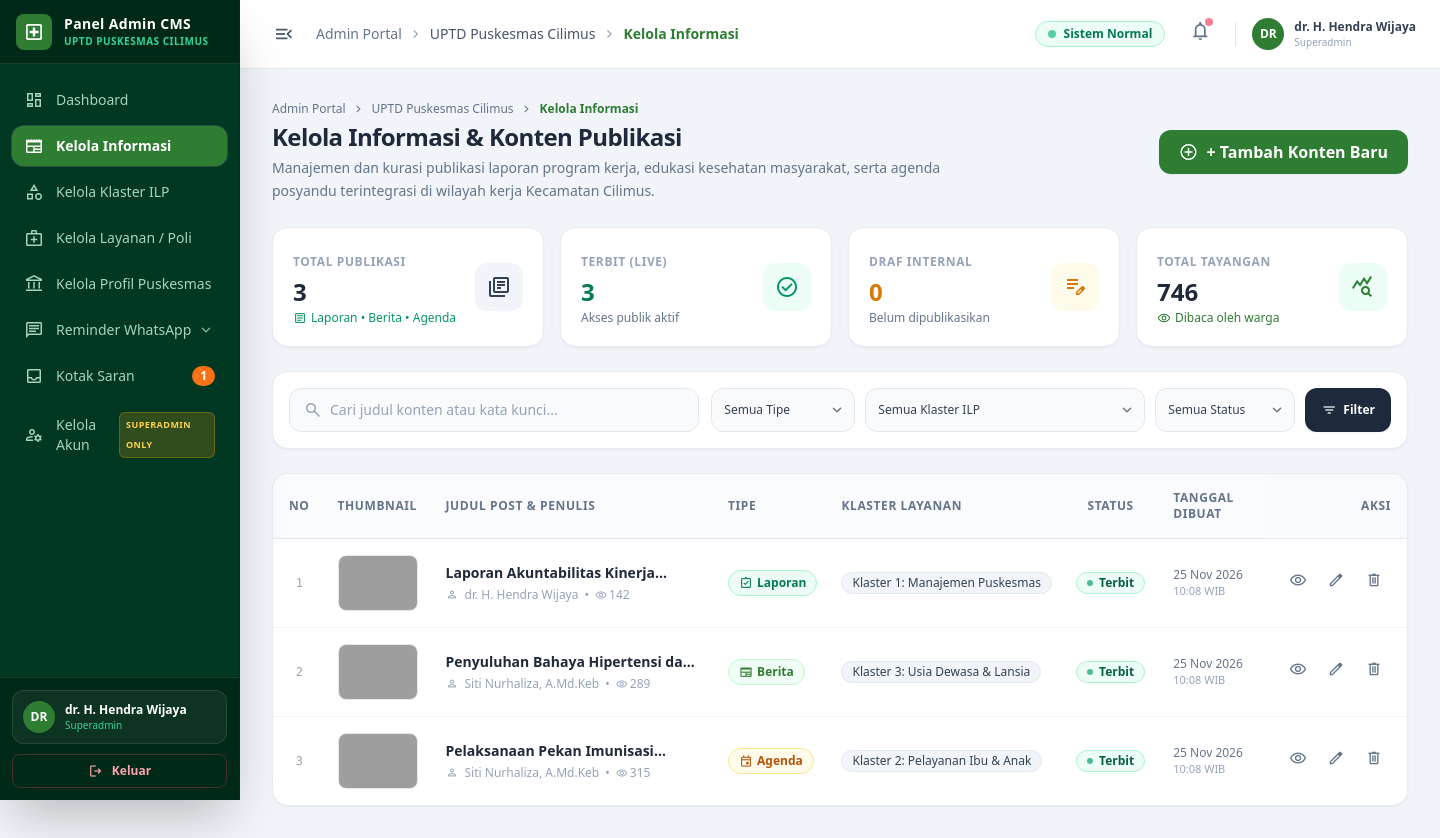
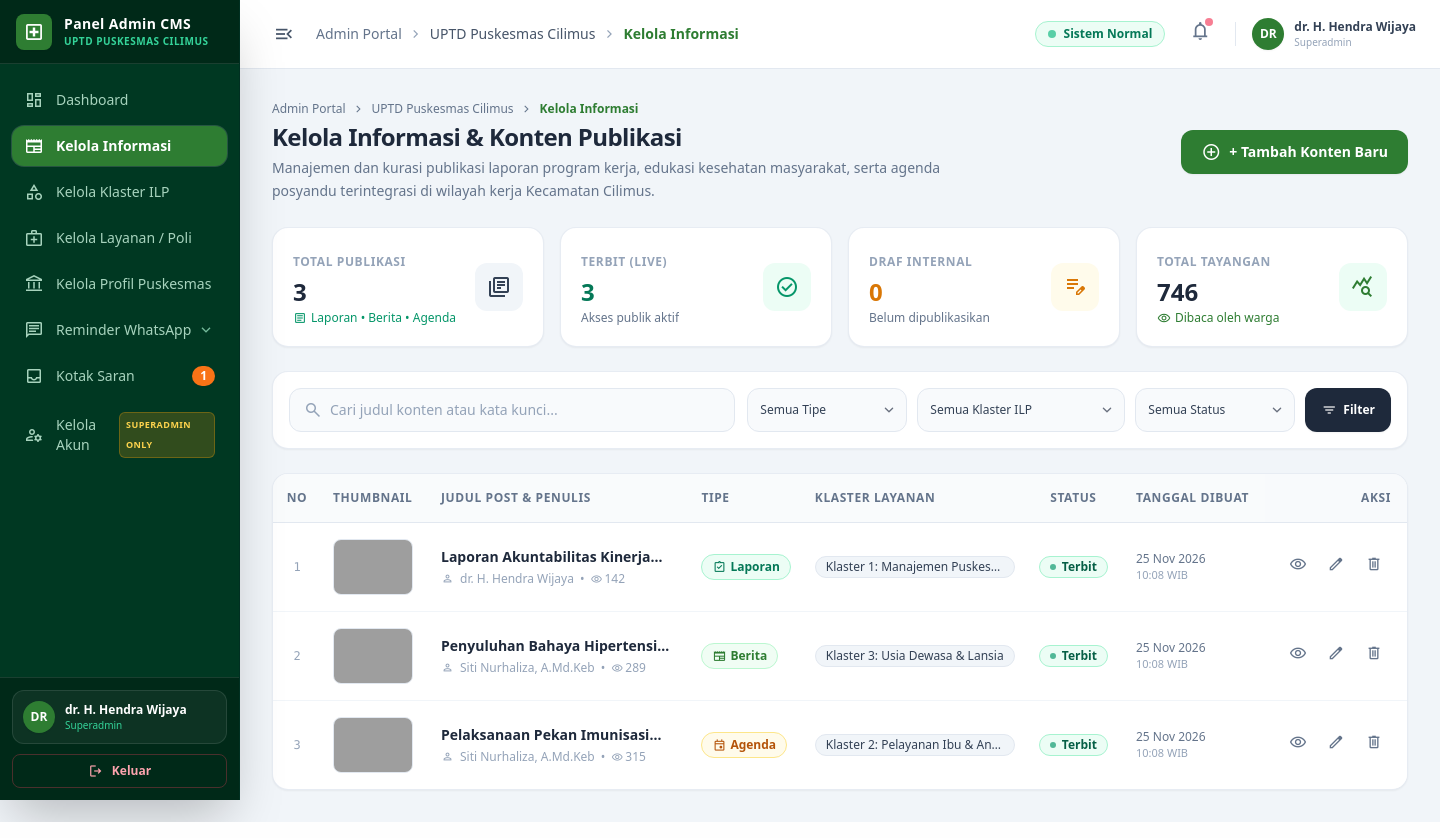
Before and after one commit to alikafdh/Project, a Laravel app: page /admin/posts in a window 1440 px wide. Run offline with Laravel 12, Linux system fonts and the light colour scheme; a user stored in the database is signed in; data comes from the database, SQL or seed files in the repository; style sheets or scripts are compiled from the project's sources; grey boxes are pictures that could not be loaded.

Commit message:
fix(admin-posts): fix Kelola Informasi layout overflow when sidebar navigation is open

```diff
--- a/resources/views/admin/posts/index.blade.php
+++ b/resources/views/admin/posts/index.blade.php
@@ -1,5 +1,5 @@
 <x-admin-layout title="Kelola Informasi">
-    <div class="space-y-6" x-data="{
+    <div class="space-y-6 min-w-0 w-full" x-data="{
         deleteModalOpen: false,
         deleteUrl: '',
         deleteTitle: '',
@@ -16,9 +16,9 @@
         }
     }">
         <!-- Top Breadcrumb & Title Section -->
-        <div class="flex flex-col md:flex-row md:items-center justify-between gap-4">
-            <div class="space-y-1">
-                <div class="flex items-center gap-1.5 text-xs text-slate-500 font-medium">
+        <div class="flex flex-col lg:flex-row lg:items-center justify-between gap-4">
+            <div class="space-y-1 min-w-0">
+                <div class="flex flex-wrap items-center gap-1.5 text-xs text-slate-500 font-medium">
                     <span>Admin Portal</span>
                     <span class="material-symbols-outlined text-[14px]">chevron_right</span>
                     <span>UPTD Puskesmas Cilimus</span>
@@ -30,8 +30,8 @@
                     Manajemen dan kurasi publikasi laporan program kerja, edukasi kesehatan masyarakat, serta agenda posyandu terintegrasi di wilayah kerja Kecamatan Cilimus.
                 </p>
             </div>
-            <div class="flex items-center gap-3 self-start md:self-auto">
-                <a href="{{ route('admin.posts.create') }}" class="h-11 px-5 rounded-xl text-white font-bold flex items-center gap-2 shadow-sm transition-all hover:opacity-95" style="background-color: #2E7D32;">
+            <div class="flex items-center gap-3 self-start lg:self-auto flex-shrink-0">
+                <a href="{{ route('admin.posts.create') }}" class="h-11 px-5 rounded-xl text-white text-sm font-bold flex items-center gap-2 shadow-sm transition-all hover:opacity-95 whitespace-nowrap flex-shrink-0" style="background-color: #2E7D32;">
                     <span class="material-symbols-outlined text-[20px]">add_circle</span>
                     <span>+ Tambah Konten Baru</span>
                 </a>
@@ -39,51 +39,53 @@
         </div>
 
         <!-- 4 Summary Metric Cards -->
-        <div class="grid grid-cols-1 sm:grid-cols-2 lg:grid-cols-4 gap-4">
-            <div class="bg-white p-5 rounded-2xl border border-slate-200/80 shadow-sm flex items-center justify-between">
-                <div>
+        <div class="grid grid-cols-1 sm:grid-cols-2 xl:grid-cols-4 gap-4">
+            <div class="bg-white p-5 rounded-2xl border border-slate-200/80 shadow-sm flex items-center justify-between gap-3">
+                <div class="min-w-0">
                     <span class="text-xs font-semibold text-slate-400 uppercase tracking-wider">Total Publikasi</span>
                     <h3 class="text-2xl font-bold text-slate-800 mt-1">{{ $totalPosts }}</h3>
                     <p class="text-xs text-emerald-600 font-medium flex items-center gap-1 mt-0.5">
-                        <span class="material-symbols-outlined text-[14px]">article</span> Laporan &bull; Berita &bull; Agenda
+                        <span class="material-symbols-outlined text-[14px] flex-shrink-0">article</span>
+                        <span class="truncate">Laporan &bull; Berita &bull; Agenda</span>
                     </p>
                 </div>
-                <div class="w-12 h-12 rounded-xl bg-slate-100 flex items-center justify-center text-slate-700">
+                <div class="w-12 h-12 rounded-xl bg-slate-100 flex items-center justify-center text-slate-700 flex-shrink-0">
                     <span class="material-symbols-outlined text-[24px]">library_books</span>
                 </div>
             </div>
 
-            <div class="bg-white p-5 rounded-2xl border border-slate-200/80 shadow-sm flex items-center justify-between">
-                <div>
+            <div class="bg-white p-5 rounded-2xl border border-slate-200/80 shadow-sm flex items-center justify-between gap-3">
+                <div class="min-w-0">
                     <span class="text-xs font-semibold text-slate-400 uppercase tracking-wider">Terbit (Live)</span>
                     <h3 class="text-2xl font-bold text-emerald-700 mt-1">{{ $publishedPosts }}</h3>
-                    <p class="text-xs text-slate-500 mt-0.5">Akses publik aktif</p>
+                    <p class="text-xs text-slate-500 mt-0.5 truncate">Akses publik aktif</p>
                 </div>
-                <div class="w-12 h-12 rounded-xl bg-emerald-50 flex items-center justify-center text-emerald-600">
+                <div class="w-12 h-12 rounded-xl bg-emerald-50 flex items-center justify-center text-emerald-600 flex-shrink-0">
                     <span class="material-symbols-outlined text-[24px]">check_circle</span>
                 </div>
             </div>
 
-            <div class="bg-white p-5 rounded-2xl border border-slate-200/80 shadow-sm flex items-center justify-between">
-                <div>
+            <div class="bg-white p-5 rounded-2xl border border-slate-200/80 shadow-sm flex items-center justify-between gap-3">
+                <div class="min-w-0">
                     <span class="text-xs font-semibold text-slate-400 uppercase tracking-wider">Draf Internal</span>
                     <h3 class="text-2xl font-bold text-amber-600 mt-1">{{ $draftPosts }}</h3>
-                    <p class="text-xs text-slate-500 mt-0.5">Belum dipublikasikan</p>
+                    <p class="text-xs text-slate-500 mt-0.5 truncate">Belum dipublikasikan</p>
                 </div>
-                <div class="w-12 h-12 rounded-xl bg-amber-50 flex items-center justify-center text-amber-600">
+                <div class="w-12 h-12 rounded-xl bg-amber-50 flex items-center justify-center text-amber-600 flex-shrink-0">
                     <span class="material-symbols-outlined text-[24px]">edit_note</span>
                 </div>
             </div>
 
-            <div class="bg-white p-5 rounded-2xl border border-slate-200/80 shadow-sm flex items-center justify-between">
-                <div>
+            <div class="bg-white p-5 rounded-2xl border border-slate-200/80 shadow-sm flex items-center justify-between gap-3">
+                <div class="min-w-0">
                     <span class="text-xs font-semibold text-slate-400 uppercase tracking-wider">Total Tayangan</span>
                     <h3 class="text-2xl font-bold text-slate-800 mt-1">{{ number_format($totalViews) }}</h3>
                     <p class="text-xs text-[#2E7D32] font-medium flex items-center gap-1 mt-0.5">
-                        <span class="material-symbols-outlined text-[14px]">visibility</span> Dibaca oleh warga
+                        <span class="material-symbols-outlined text-[14px] flex-shrink-0">visibility</span>
+                        <span class="truncate">Dibaca oleh warga</span>
                     </p>
                 </div>
-                <div class="w-12 h-12 rounded-xl bg-emerald-50 flex items-center justify-center text-[#2E7D32]">
+                <div class="w-12 h-12 rounded-xl bg-emerald-50 flex items-center justify-center text-[#2E7D32] flex-shrink-0">
                     <span class="material-symbols-outlined text-[24px]">query_stats</span>
                 </div>
             </div>
@@ -91,15 +93,15 @@
 
         <!-- Filter & Search Toolbar -->
         <div class="bg-white p-4 rounded-2xl border border-slate-200/80 shadow-sm">
-            <form method="GET" action="{{ route('admin.posts.index') }}" class="flex flex-col lg:flex-row items-stretch lg:items-center justify-between gap-3">
-                <div class="relative flex-1">
+            <form method="GET" action="{{ route('admin.posts.index') }}" class="flex flex-col xl:flex-row items-stretch xl:items-center justify-between gap-3">
+                <div class="relative flex-1 min-w-0">
                     <span class="material-symbols-outlined absolute left-3.5 top-1/2 -translate-y-1/2 text-slate-400 text-[20px]">search</span>
                     <input type="text" name="search" value="{{ request('search') }}" placeholder="Cari judul konten atau kata kunci..." class="w-full h-11 pl-10 pr-4 rounded-xl bg-slate-50 border border-slate-200 text-sm text-slate-800 placeholder:text-slate-400 focus:bg-white focus:border-[#2E7D32] focus:ring-[#2E7D32] transition-all">
                 </div>
 
-                <div class="flex flex-wrap items-center gap-2.5">
+                <div class="grid grid-cols-1 sm:grid-cols-2 lg:flex lg:flex-wrap items-center gap-2.5">
                     <!-- Filter Tipe -->
-                    <div class="min-w-[140px]">
+                    <div class="w-full lg:w-40">
                         <select name="tipe" class="w-full h-11 px-3 rounded-xl bg-slate-50 border border-slate-200 text-xs font-medium text-slate-700 focus:bg-white focus:border-[#2E7D32] focus:ring-[#2E7D32] cursor-pointer">
                             <option value="">Semua Tipe</option>
                             <option value="berita" {{ request('tipe') === 'berita' ? 'selected' : '' }}>📰 Berita Kesehatan</option>
@@ -109,7 +111,7 @@
                     </div>
 
                     <!-- Filter Klaster -->
-                    <div class="min-w-[180px]">
+                    <div class="w-full lg:w-52">
                         <select name="klaster_id" class="w-full h-11 px-3 rounded-xl bg-slate-50 border border-slate-200 text-xs font-medium text-slate-700 focus:bg-white focus:border-[#2E7D32] focus:ring-[#2E7D32] cursor-pointer">
                             <option value="">Semua Klaster ILP</option>
                             @foreach($klasters as $klaster)
@@ -121,7 +123,7 @@
                     </div>
 
                     <!-- Filter Status -->
-                    <div class="min-w-[140px]">
+                    <div class="w-full lg:w-40">
                         <select name="status" class="w-full h-11 px-3 rounded-xl bg-slate-50 border border-slate-200 text-xs font-medium text-slate-700 focus:bg-white focus:border-[#2E7D32] focus:ring-[#2E7D32] cursor-pointer">
                             <option value="">Semua Status</option>
                             <option value="published" {{ request('status') === 'published' ? 'selected' : '' }}>Published (Terbit)</option>
@@ -129,34 +131,36 @@
                         </select>
                     </div>
 
-                    <button type="submit" class="h-11 px-4 rounded-xl bg-slate-800 text-white text-xs font-semibold hover:bg-slate-900 transition-colors flex items-center gap-1.5 shadow-sm">
+                    <div class="flex items-center gap-2 sm:col-span-2 lg:col-span-1 flex-shrink-0">
+                        <button type="submit" class="h-11 px-4 rounded-xl bg-slate-800 text-white text-xs font-semibold hover:bg-slate-900 transition-colors flex items-center justify-center gap-1.5 shadow-sm whitespace-nowrap flex-1 sm:flex-initial">
                             <span class="material-symbols-outlined text-[16px]">filter_list</span>
                             <span>Filter</span>
                         </button>
 
                         @if(request()->anyFilled(['search', 'tipe', 'klaster_id', 'status']))
-                        <a href="{{ route('admin.posts.index') }}" class="h-11 px-3 rounded-xl border border-slate-200 text-xs font-medium text-slate-500 hover:text-slate-800 hover:bg-slate-50 flex items-center transition-colors">
+                            <a href="{{ route('admin.posts.index') }}" class="h-11 px-3 rounded-xl border border-slate-200 text-xs font-medium text-slate-500 hover:text-slate-800 hover:bg-slate-50 flex items-center justify-center transition-colors whitespace-nowrap">
                                 Reset
                             </a>
                         @endif
+                    </div>
                 </div>
             </form>
         </div>
 
         <!-- Table Data Section -->
-        <div class="bg-white rounded-2xl border border-slate-200/80 shadow-sm overflow-hidden flex flex-col">
+        <div class="bg-white rounded-2xl border border-slate-200/80 shadow-sm overflow-hidden flex flex-col min-w-0">
             <div class="overflow-x-auto w-full">
                 <table class="w-full text-left border-collapse">
                     <thead>
                         <tr class="bg-slate-50/80 border-b border-slate-200 text-slate-500 text-xs uppercase tracking-wider font-semibold">
-                            <th class="py-4 px-4 w-12 text-center">No</th>
+                            <th class="py-4 px-3 w-12 text-center">No</th>
                             <th class="py-4 px-3 w-20">Thumbnail</th>
-                            <th class="py-4 px-4">Judul Post &amp; Penulis</th>
-                            <th class="py-4 px-3">Tipe</th>
-                            <th class="py-4 px-3">Klaster Layanan</th>
-                            <th class="py-4 px-3 text-center">Status</th>
-                            <th class="py-4 px-4">Tanggal Dibuat</th>
-                            <th class="py-4 px-4 text-right sticky right-0 z-20 bg-slate-50 shadow-[-4px_0_6px_-2px_rgba(0,0,0,0.06)] min-w-[140px]">
+                            <th class="py-4 px-4 min-w-[220px]">Judul Post &amp; Penulis</th>
+                            <th class="py-4 px-3 whitespace-nowrap">Tipe</th>
+                            <th class="py-4 px-3 whitespace-nowrap">Klaster Layanan</th>
+                            <th class="py-4 px-3 text-center whitespace-nowrap">Status</th>
+                            <th class="py-4 px-4 whitespace-nowrap">Tanggal Dibuat</th>
+                            <th class="py-4 px-4 text-right whitespace-nowrap sticky right-0 z-20 bg-slate-50 shadow-[-4px_0_6px_-2px_rgba(0,0,0,0.06)] w-[124px]">
                                 Aksi
                             </th>
                         </tr>
@@ -165,7 +169,7 @@
                         @forelse($posts as $index => $post)
                             <tr class="hover:bg-slate-50/70 transition-colors group">
                                 <!-- No -->
-                                <td class="py-4 px-4 text-center text-xs font-mono text-slate-400">
+                                <td class="py-4 px-3 text-center text-xs font-mono text-slate-400">
                                     {{ $posts->firstItem() + $index }}
                                 </td>
 
@@ -188,18 +192,20 @@
                                 </td>
 
                                 <!-- Judul Post & Penulis -->
-                                <td class="py-4 px-4 min-w-[260px] max-w-md">
-                                    <div class="font-bold text-slate-800 line-clamp-1 group-hover:text-[#2E7D32] transition-colors">
+                                <td class="py-4 px-4">
+                                    <div class="min-w-[220px] max-w-[300px]">
+                                        <div class="font-bold text-slate-800 line-clamp-1 group-hover:text-[#2E7D32] transition-colors" title="{{ $post->judul }}">
                                             {{ $post->judul }}
                                         </div>
-                                    <div class="flex items-center gap-1.5 mt-1 text-xs text-slate-400">
-                                        <span class="material-symbols-outlined text-[13px]">person</span>
+                                        <div class="flex items-center gap-1.5 mt-1 text-xs text-slate-400 min-w-0">
+                                            <span class="material-symbols-outlined text-[13px] flex-shrink-0">person</span>
                                             <span class="truncate">{{ $post->author->nama_lengkap ?? 'Petugas Puskesmas' }}</span>
-                                        <span>&bull;</span>
-                                        <span class="flex items-center gap-0.5">
+                                            <span class="flex-shrink-0">&bull;</span>
+                                            <span class="flex items-center gap-0.5 flex-shrink-0">
                                                 <span class="material-symbols-outlined text-[12px]">visibility</span>
                                                 {{ number_format($post->views) }}
                                             </span>
+                                        </div>
                                     </div>
                                 </td>
 
@@ -226,8 +232,8 @@
                                 <!-- Klaster Badge -->
                                 <td class="py-4 px-3 whitespace-nowrap">
                                     @if($post->klaster)
-                                        <span class="inline-flex items-center px-2.5 py-0.5 rounded-full text-xs font-medium bg-slate-100 text-slate-700 border border-slate-200">
-                                            {{ $post->klaster->nama }}
+                                        <span class="inline-flex items-center px-2.5 py-0.5 rounded-full text-xs font-medium bg-slate-100 text-slate-700 border border-slate-200 max-w-[200px]" title="{{ $post->klaster->nama }}">
+                                            <span class="truncate">{{ $post->klaster->nama }}</span>
                                         </span>
                                     @else
                                         <span class="inline-flex items-center px-2.5 py-0.5 rounded-full text-xs font-medium bg-slate-50 text-slate-400 border border-slate-200">
--- a/resources/views/components/admin/topbar.blade.php
+++ b/resources/views/components/admin/topbar.blade.php
@@ -25,13 +25,13 @@
     $activeTitle = $title ?? $breadcrumbTitle;
 @endphp
 
-<header class="bg-white border-b border-slate-200 px-6 py-3 flex items-center justify-between sticky top-0 z-30 shadow-xs">
+<header class="bg-white border-b border-slate-200 px-4 sm:px-6 py-3 flex items-center justify-between gap-3 sticky top-0 z-30 shadow-xs">
     <!-- Sisi Kiri: Toggle Buka/Tutup Sidebar & Breadcrumb Navigasi Dinamis -->
-    <div class="flex items-center gap-3">
+    <div class="flex items-center gap-3 min-w-0">
         <!-- Tombol Toggle Buka/Tutup Sidebar (Desktop & Mobile) -->
         <button @click="toggleSidebar()"
                 type="button"
-                class="p-2 rounded-xl text-slate-600 hover:bg-emerald-50 hover:text-[#2E7D32] border border-transparent hover:border-emerald-200 transition-all inline-flex items-center justify-center cursor-pointer"
+                class="p-2 rounded-xl text-slate-600 hover:bg-emerald-50 hover:text-[#2E7D32] border border-transparent hover:border-emerald-200 transition-all inline-flex items-center justify-center cursor-pointer flex-shrink-0"
                 :title="(typeof window !== 'undefined' && window.innerWidth >= 768) ? (desktopSidebarOpen ? 'Tutup Sidebar' : 'Buka Sidebar') : (sidebarOpen ? 'Tutup Menu' : 'Buka Menu')"
                 aria-label="Toggle Menu Navigasi">
             <span class="hidden md:inline-flex items-center justify-center">
@@ -45,19 +45,19 @@
         </button>
 
         <!-- Breadcrumb Navigasi Dinamis -->
-        <nav aria-label="Breadcrumb" class="flex items-center gap-1.5 font-medium text-xs sm:text-sm text-slate-500">
-            <span class="hidden sm:inline">Admin Portal</span>
-            <span class="material-symbols-outlined text-[16px] text-slate-400 hidden sm:inline">chevron_right</span>
-            <span class="text-slate-600 hidden md:inline">UPTD Puskesmas Cilimus</span>
-            <span class="material-symbols-outlined text-[16px] text-slate-400 hidden md:inline">chevron_right</span>
-            <span class="text-[#2E7D32] font-bold">{{ $activeTitle }}</span>
+        <nav aria-label="Breadcrumb" class="flex items-center gap-1.5 font-medium text-xs sm:text-sm text-slate-500 min-w-0">
+            <span class="hidden sm:inline whitespace-nowrap">Admin Portal</span>
+            <span class="material-symbols-outlined text-[16px] text-slate-400 hidden sm:inline flex-shrink-0">chevron_right</span>
+            <span class="text-slate-600 hidden lg:inline whitespace-nowrap">UPTD Puskesmas Cilimus</span>
+            <span class="material-symbols-outlined text-[16px] text-slate-400 hidden lg:inline flex-shrink-0">chevron_right</span>
+            <span class="text-[#2E7D32] font-bold truncate">{{ $activeTitle }}</span>
         </nav>
     </div>
 
     <!-- Sisi Kanan: Status Indikator Sistem, Lonceng Notifikasi, Avatar Admin -->
-    <div class="flex items-center gap-3 sm:gap-4">
+    <div class="flex items-center gap-2.5 sm:gap-4 flex-shrink-0">
         <!-- Status Indikator Sistem -->
-        <div class="hidden sm:inline-flex items-center gap-2 px-3 py-1 rounded-full bg-emerald-50 text-emerald-700 border border-emerald-200 text-xs font-semibold">
+        <div class="hidden sm:inline-flex items-center gap-2 px-3 py-1 rounded-full bg-emerald-50 text-emerald-700 border border-emerald-200 text-xs font-semibold whitespace-nowrap">
             <span class="w-2 h-2 rounded-full bg-emerald-500 animate-pulse"></span>
             <span>Sistem Normal</span>
         </div>
--- a/resources/views/layouts/admin.blade.php
+++ b/resources/views/layouts/admin.blade.php
@@ -52,20 +52,20 @@
         }"
         @keydown.escape.window="sidebarOpen = false"
         @resize.window="if (window.innerWidth >= 768) sidebarOpen = false"
-        class="bg-slate-100 min-h-screen flex">
+        class="bg-slate-100 min-h-screen flex overflow-x-clip">
         <!-- Sidebar Navigation Component -->
         <x-admin.sidebar />
 
         <!-- Area Konten Utama -->
         <div data-admin-main
              :class="{ 'md:pl-60': desktopSidebarOpen, 'md:pl-0': !desktopSidebarOpen }"
-             class="flex-1 md:pl-60 flex flex-col min-h-screen transition-[padding] duration-300 ease-in-out">
+             class="flex-1 min-w-0 w-full md:pl-60 flex flex-col min-h-screen transition-[padding] duration-300 ease-in-out">
             <!-- Topbar Admin Component -->
             <x-admin.topbar :title="$title ?? null" />
 
             <!-- Session Flash Notifications -->
             @if(session('success') || session('status'))
-                <div class="px-6 md:px-8 pt-6">
+                <div class="px-4 sm:px-6 md:px-8 pt-6">
                     <div class="p-4 rounded-xl bg-emerald-50 border border-emerald-200 text-emerald-800 flex items-center justify-between shadow-sm">
                         <div class="flex items-center gap-3">
                             <span class="material-symbols-outlined text-emerald-600 text-[22px]">check_circle</span>
@@ -79,7 +79,7 @@
             @endif
 
             @if(session('error'))
-                <div class="px-6 md:px-8 pt-6">
+                <div class="px-4 sm:px-6 md:px-8 pt-6">
                     <div class="p-4 rounded-xl bg-rose-50 border border-rose-200 text-rose-800 flex items-center justify-between shadow-sm">
                         <div class="flex items-center gap-3">
                             <span class="material-symbols-outlined text-rose-600 text-[22px]">error</span>
@@ -93,7 +93,7 @@
             @endif
 
             <!-- Main Content Area -->
-            <main class="p-6 md:p-8 flex-1">
+            <main class="p-4 sm:p-6 md:p-8 flex-1 min-w-0">
                 {{ $slot ?? '' }}
                 @yield('content')
             </main>
```
Also changed, not shown: resources/views/admin/posts/create.blade.php (+25 -19 lines), resources/views/admin/posts/edit.blade.php (+25 -19 lines). Lines whose indentation alone changed are shown as unchanged.
